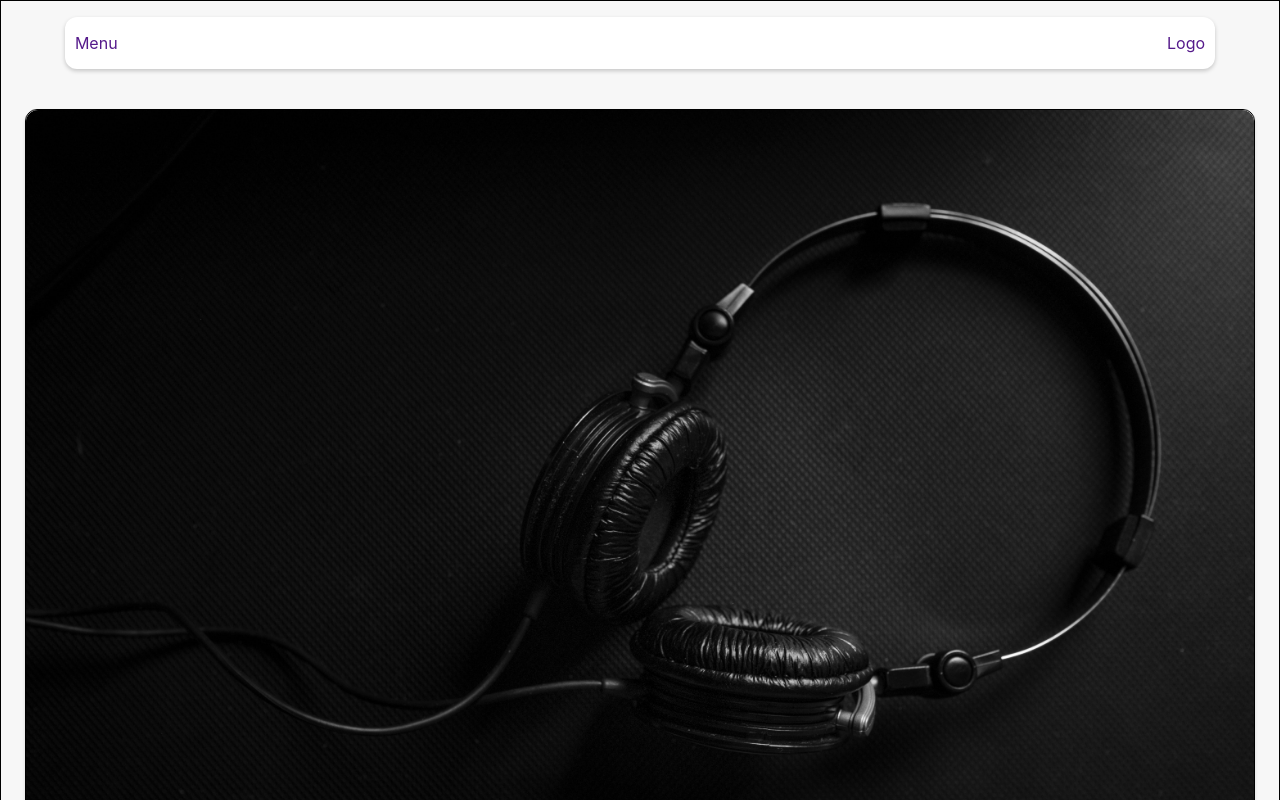
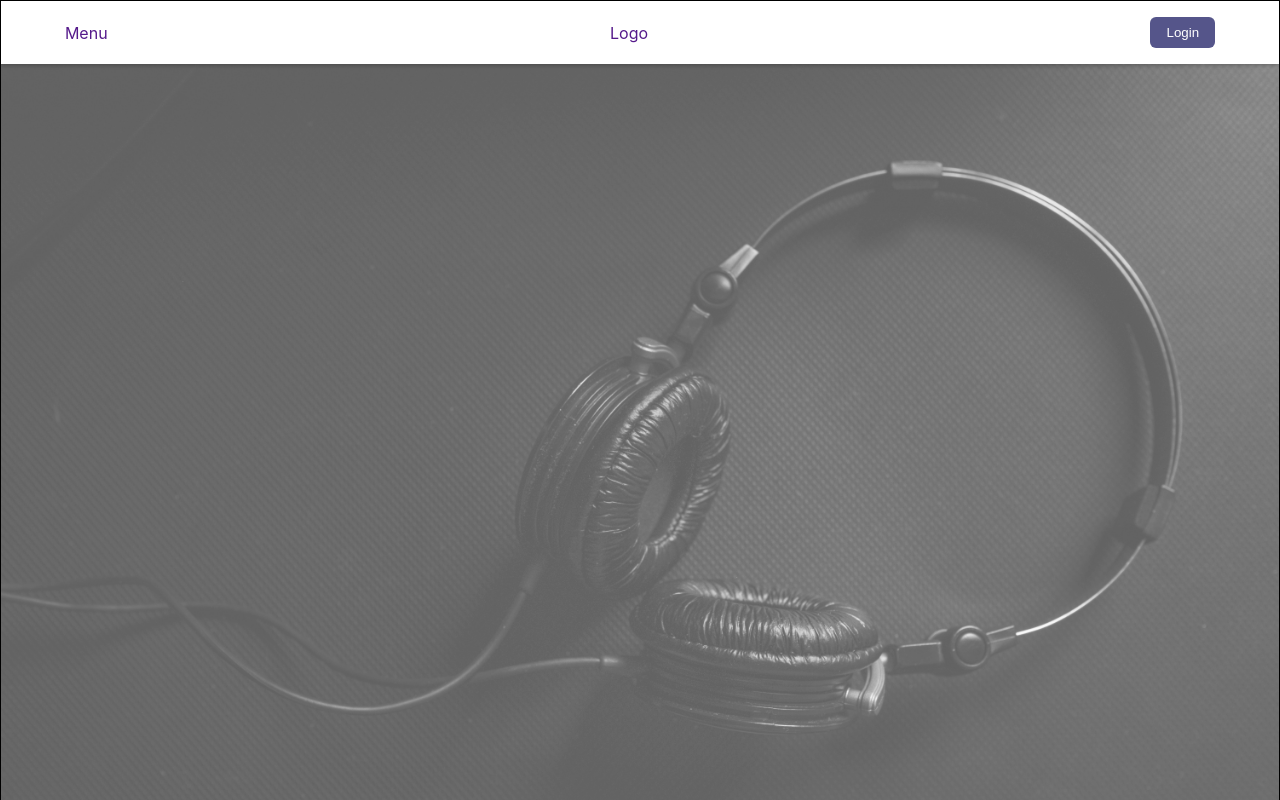
Before and after one commit to Tshitso84/My-Studios-, a plain HTML site: page index.html in a window 1280 px wide. Shown: the top 800 px of the page. Drawn offline with Linux system fonts and the light colour scheme.

Commit message:
Midnight starring

```diff
--- a/index.html
+++ b/index.html
@@ -8,12 +8,12 @@
     <title>Mobile First</title>
 </head>
 
-<body>
-    <section>
+<body class=" overlay-color">
         <header>
             <nav id="navbar">
                 <a href="">Menu</a>
                 <a href="">Logo</a>
+                <a href=""><button class="nav-btn">Login</button></a>
             </nav>
         </header>
 
@@ -117,7 +117,6 @@
 
 
         </main>
-    </section>
 </body>
 
 </html>
--- a/style.css
+++ b/style.css
@@ -6,10 +6,26 @@
 }
 body {
     min-height: 100dvh;
-    display: flex;
+    /* display: flex;
     align-items: center;
-    justify-content: center;
+    justify-content: center; */
     font-family: inter;
+    /* min-height: 100%; */
+    min-width: 100%;
+    border: 1px solid black;
+    background: #f7f7f7;
+
+}
+
+button{
+    padding: 8px 16px;
+    border: none;
+    border-radius: 6px;
+}
+
+.nav-btn{
+    background-color: rgb(85, 85, 138);
+    color: #fff;
 }
 
 a{
@@ -18,9 +34,14 @@ a{
 }
 
 header{
-    /* background-color: black; */
+    background-color: rgba(0, 0, 0, 0.034);
     color: white;
-    padding: 1rem 5%;
+    width: 100%;
+    position: sticky;
+    top: 0;
+    left: 0;
+    right: 0;
+    z-index: 999;
 }
 
 #navbar{
@@ -29,40 +50,41 @@ header{
     align-items: center;
     margin: 0 auto;
     min-width: 420px;
+    width: 100%;
     color: black;
-    padding: 1rem 10px;
+    padding: 1rem 5%;
     background-color: #fff;
     /* border: 1px solid black; */
-    border-radius: 12px;
+    /* border-radius: 12px; */
     box-shadow: 0 2px 4px rgba(0, 0, 0, 0.2);
+    position: sticky;
+    top: 0;
+    left: 0;
+    right: 0;
+    z-index: 999;
 
 }
 
-section {
-    min-height: 100%;
+.hero{
+    /* padding:  1.5rem ; */
+    /* padding-bottom: 0; */
     min-width: 100%;
-    border: 1px solid black;
-    background: #f7f7f7;
-}
-
-.hero{
-    padding:  1.5rem ;
-    padding-bottom: 0;
+    /* min-height: 100vh; */
 }
 
 .hero-img-container {
     width: 100%;
     display: flex;
     align-content: center;
-    border: 1px solid black;
-    border-radius: 12px;
+    /* border-radius: 12px; */
 
 }
 
 .hero-img-container img {
     width: 100%;
     height: auto;
-    border-radius: 12px;
+    /* border-radius: 12px; */
+    opacity: .6;
     box-shadow: 0 2px 4px rgba(0, 0, 0, 0.2);
 }
 
```
